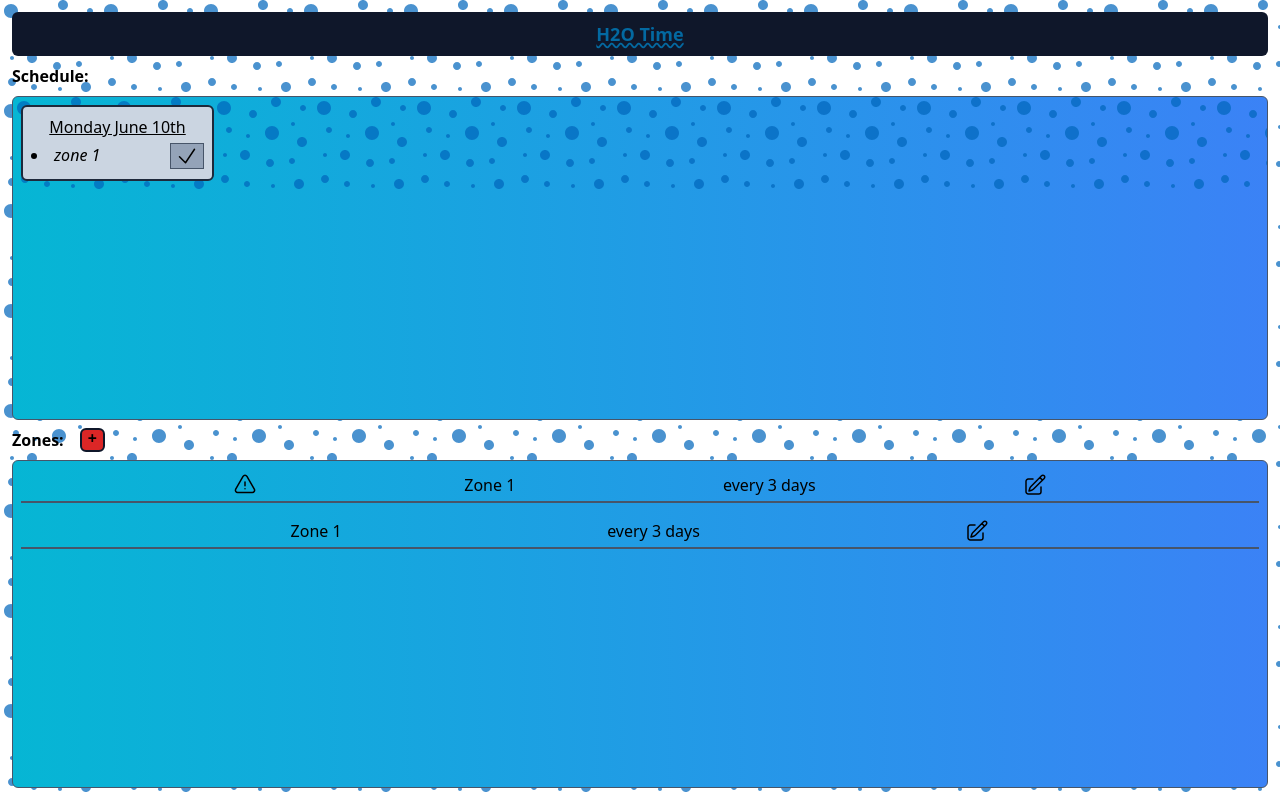
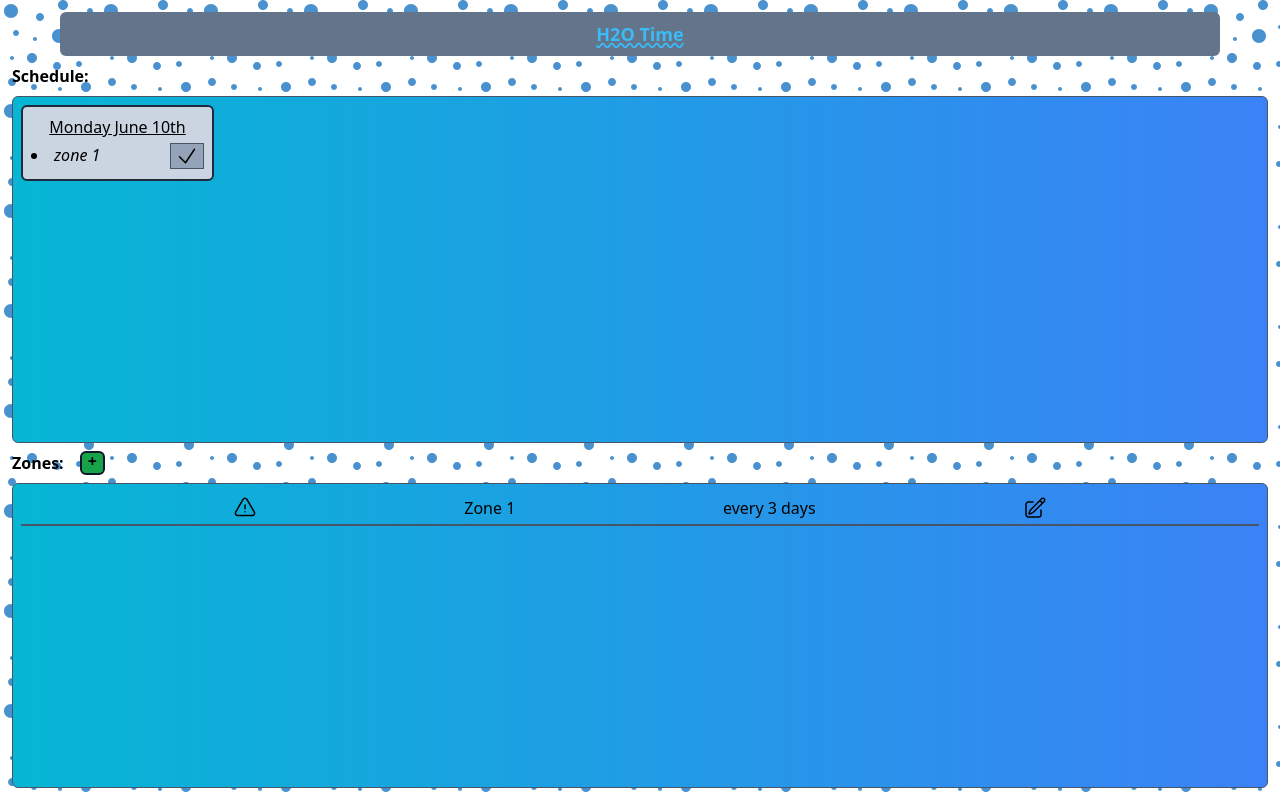
Before and after one commit to Jaron-Warren/H2O-Time, a React (Vite) app: page / in a window 1280 px wide. Built offline with nearby package versions, Linux system fonts and the light colour scheme.

Commit message:
minor styling changes

```diff
--- a/src/App.tsx
+++ b/src/App.tsx
@@ -6,8 +6,8 @@ function App() {
     <>
       <div className="mx-1 flex max-h-screen min-h-screen flex-col gap-2 px-2">
         <header className="mt-3">
-          <div className="rounded-md bg-slate-900 p-2">
-            <h1 className="text-center text-lg font-extrabold text-sky-700 underline decoration-wavy">
+          <div className="mx-12 rounded-md bg-slate-500 p-2">
+            <h1 className="text-center text-lg font-extrabold text-sky-400 underline decoration-wavy">
               H2O Time
             </h1>
           </div>
@@ -16,13 +16,13 @@ function App() {
           <h2 className="font-bold">Schedule:</h2>
         </div>
         <div className="grow rounded-md border border-slate-600 bg-gradient-to-r from-cyan-500 to-blue-500">
-          <div className="background grid grid-cols-2 sm:grid-cols-3 md:grid-cols-4 lg:grid-cols-6">
+          <div className="grid grid-cols-2 sm:grid-cols-3 md:grid-cols-4 lg:grid-cols-6">
             <div className="m-2 rounded-md border-2 border-slate-800 bg-slate-300 p-2">
               <h4 className="text-center underline">Monday June 10th</h4>
               <ul className="list-inside list-disc py-1">
                 <li className="italic">
                   zone 1{" "}
-                  <span className="float-right border border-slate-600 bg-slate-400 px-1">
+                  <span className="float-right cursor-pointer border border-slate-600 bg-slate-400 px-1">
                     <svg
                       fill="none"
                       viewBox="0 0 24 24"
@@ -46,7 +46,7 @@ function App() {
         <div id="zones">
           <div className="flex flex-row">
             <h2 className="mr-4 font-bold">Zones:</h2>
-            <button className="rounded-md border-2 border-slate-900 bg-red-600 px-1.5 pb-1 font-bold leading-3">
+            <button className="rounded-md border-2 border-slate-900 bg-green-600 px-1.5 pb-1 font-bold leading-3">
               +
             </button>
           </div>
@@ -59,7 +59,7 @@ function App() {
                 viewBox="0 0 24 24"
                 strokeWidth={1.5}
                 stroke="currentColor"
-                className="h-6 w-6"
+                className="h-6 w-6 cursor-help"
                 data-name="warning"
               >
                 <path
@@ -76,25 +76,8 @@ function App() {
                 viewBox="0 0 24 24"
                 strokeWidth={1.5}
                 stroke="currentColor"
-                className="h-6 w-6"
-              >
-                <path
-                  strokeLinecap="round"
-                  strokeLinejoin="round"
-                  d="M16.862 4.487l1.687-1.688a1.875 1.875 0 112.652 2.652L10.582 16.07a4.5 4.5 0 01-1.897 1.13L6 18l.8-2.685a4.5 4.5 0 011.13-1.897l8.932-8.931zm0 0L19.5 7.125M18 14v4.75A2.25 2.25 0 0115.75 21H5.25A2.25 2.25 0 013 18.75V8.25A2.25 2.25 0 015.25 6H10"
-                />
-              </svg>
-            </div>
-            <div className="flex flex-row justify-evenly border-b-2 border-slate-600 p-1">
-              <h4>Zone 1</h4>
-              <span>every 3 days</span>
-              <svg
-                xmlns="http://www.w3.org/2000/svg"
-                fill="none"
-                viewBox="0 0 24 24"
-                strokeWidth={1.5}
-                stroke="currentColor"
-                className="h-6 w-6"
+                className="h-6 w-6 cursor-pointer"
+                data-name="edit"
               >
                 <path
                   strokeLinecap="round"
```
